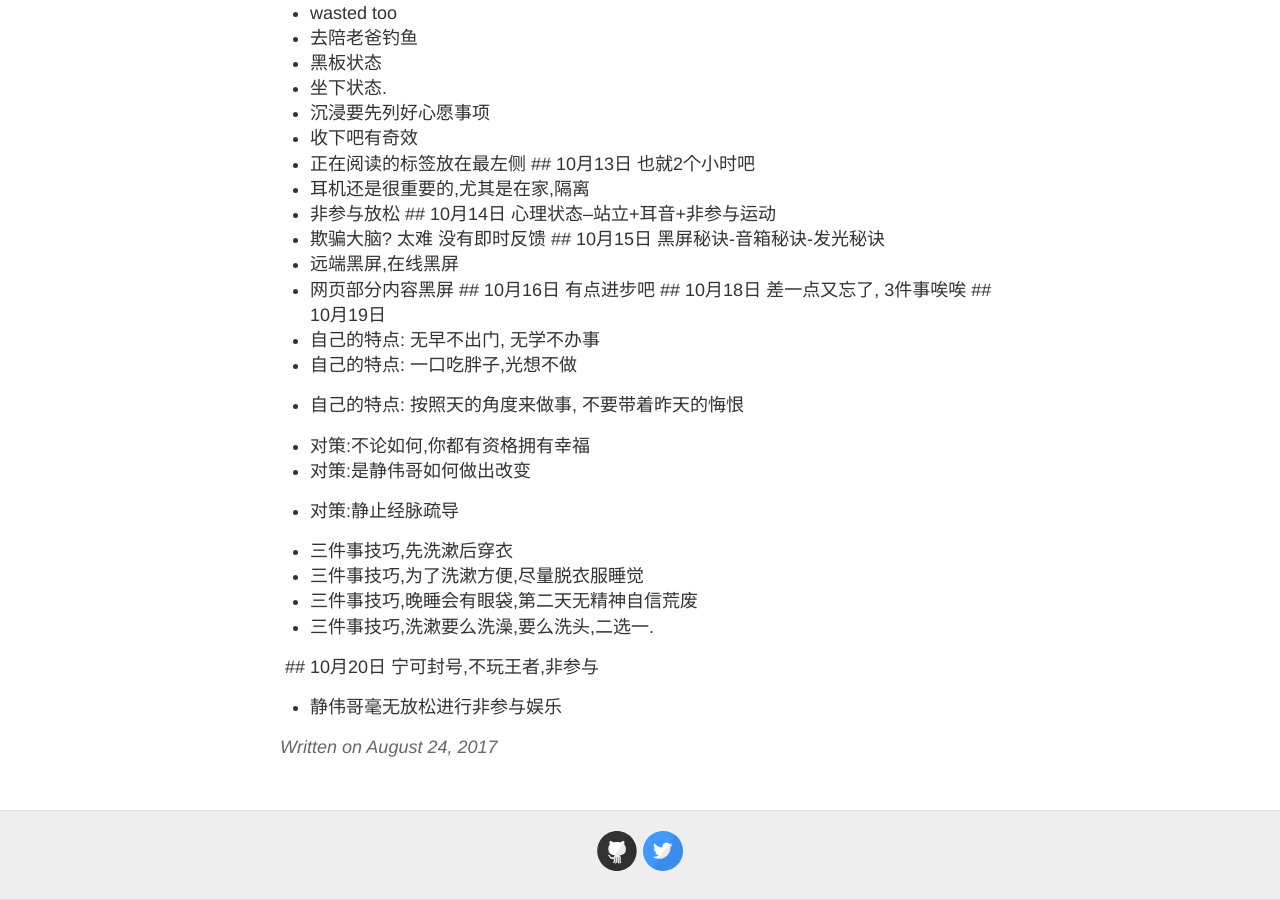
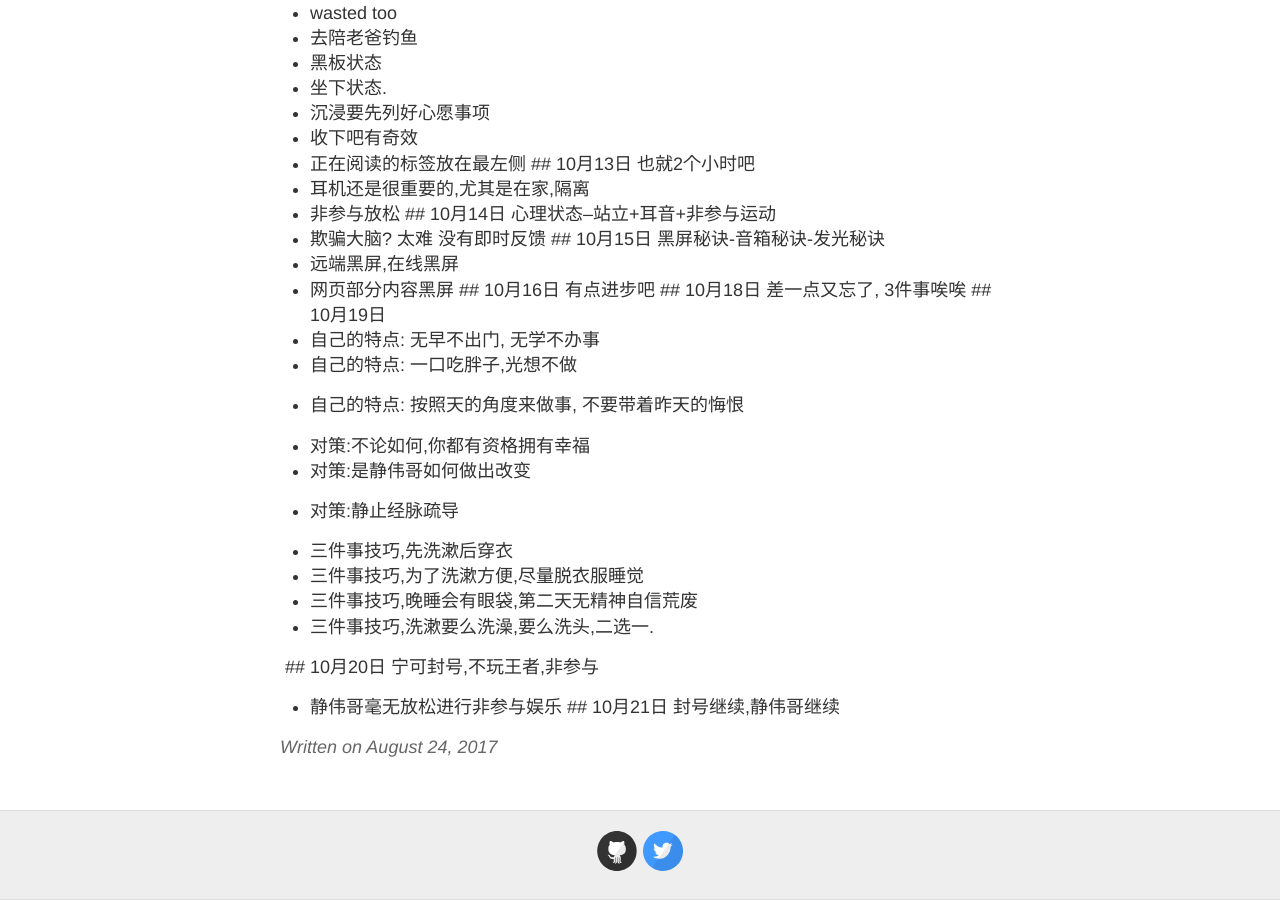
Before and after one commit to evelol/zzx_blog, a Jekyll site: the page built from _posts/2017-08-24-Ok.md, in a window 1280 px wide and 900 px high, scrolled down 5107 px. Built offline with Jekyll 4.4.1, drawn with Linux system fonts in a browser that asks for light colours; our own code applies the rules of GitHub Pages for plain Markdown files.

Commit message:
Update 2017-08-24-Ok.md

```diff
--- a/_posts/2017-08-24-Ok.md
+++ b/_posts/2017-08-24-Ok.md
@@ -159,3 +159,4 @@ q## 24日,昨天搞了搞linux，用了下deepin
 
  ## 10月20日 宁可封号,不玩王者,非参与
  - 静伟哥毫无放松进行非参与娱乐
+ ## 10月21日 封号继续,静伟哥继续
```
